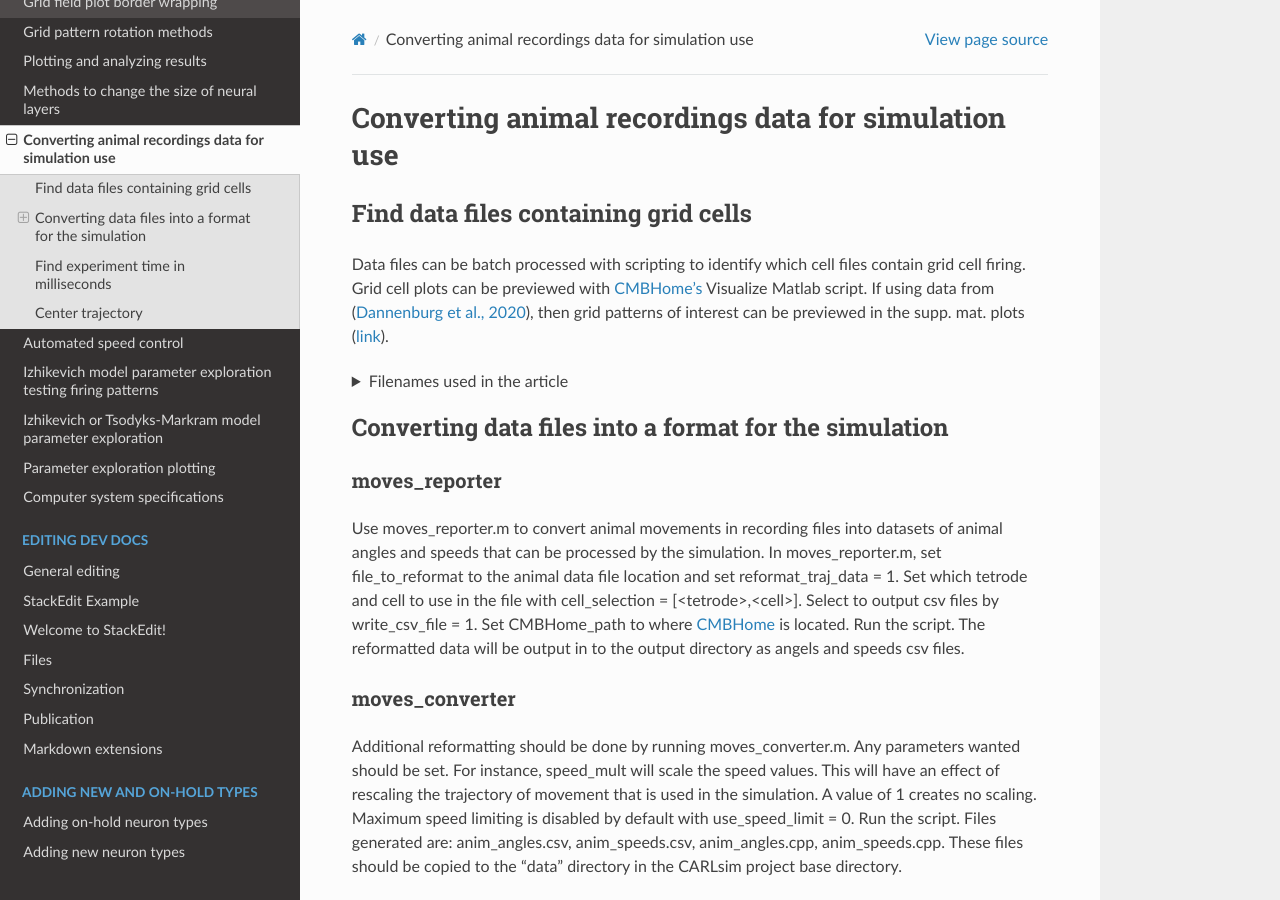
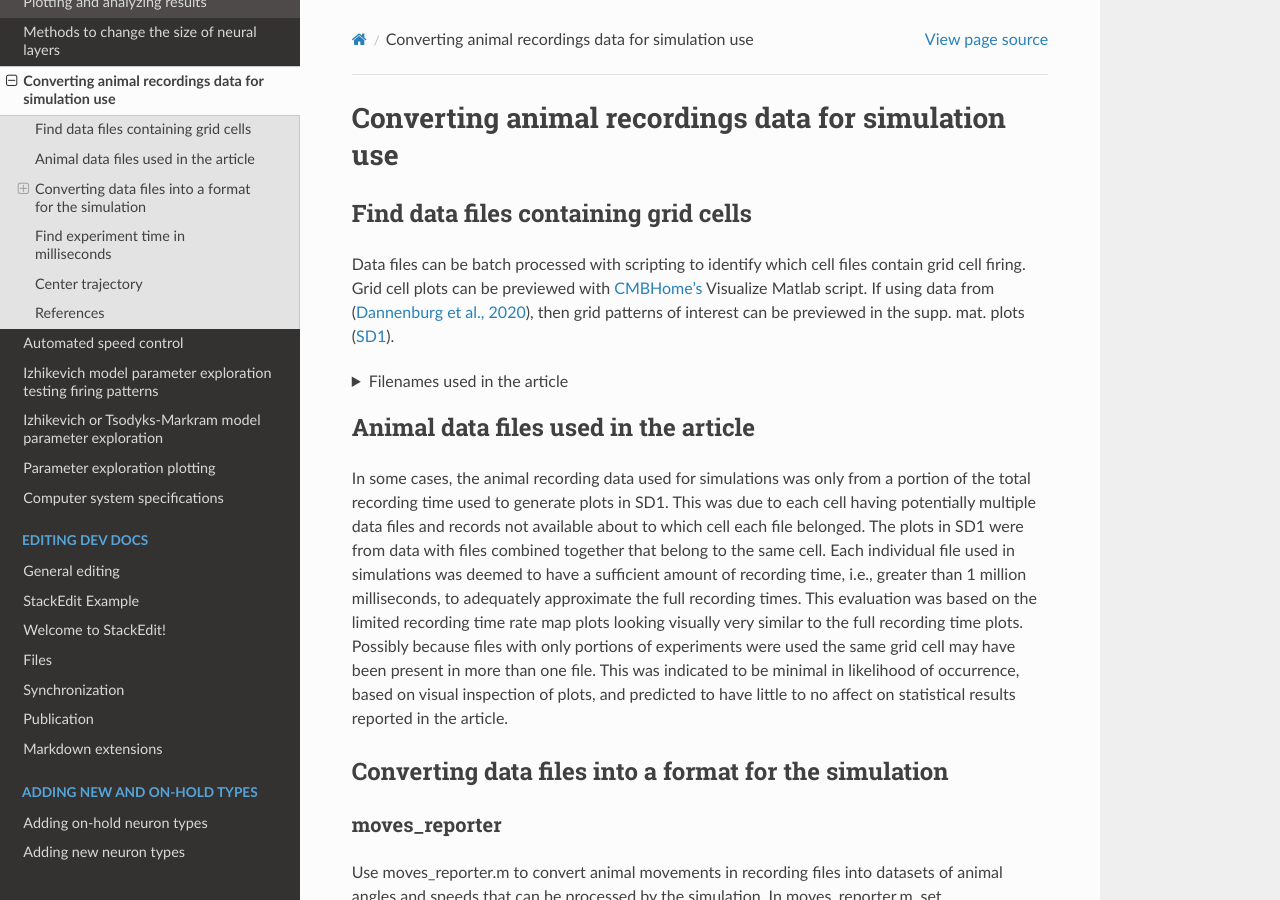
Before and after one commit to Hippocampome-Org/hco_dev_docs, a Sphinx documentation site: the page built from docs/spatial_nav/moves_converter.md, in a window 1280 px wide and 900 px high. Built offline with Sphinx 7.4.7 and the Read the Docs theme 2.0.0, drawn with Linux system fonts in a browser that asks for light colours; some of the changed text lies outside the part shown.

Commit message:
added to animal recordings data conversion doc

```diff
--- a/docs/spatial_nav/moves_converter.md
+++ b/docs/spatial_nav/moves_converter.md
@@ -3,7 +3,7 @@ Converting animal recordings data for simulation use
 
 ## Find data files containing grid cells
 
-Data files can be batch processed with scripting to identify which cell files contain grid cell firing. Grid cell plots can be previewed with [CMBHome's](https://github.com/hasselmonians/CMBHOME) Visualize Matlab script. If using data from ([Dannenburg et al., 2020](https://elifesciences.org/articles/62500)), then grid patterns of interest can be previewed in the supp. mat. plots ([link](https://cdn.elifesciences.org/articles/62500/elife-62500-fig6-data1-v2.pdf)).
+Data files can be batch processed with scripting to identify which cell files contain grid cell firing. Grid cell plots can be previewed with [CMBHome's](https://github.com/hasselmonians/CMBHOME) Visualize Matlab script. If using data from ([Dannenburg et al., 2020](https://elifesciences.org/articles/62500)), then grid patterns of interest can be previewed in the supp. mat. plots ([SD1](https://cdn.elifesciences.org/articles/62500/elife-62500-fig6-data1-v2.pdf)).
 <br><details>
 <summary>Filenames used in the article</summary>
 In the article's Fig 2., filenames used for experiments were:
@@ -13,6 +13,10 @@ In the article's Fig 2., filenames used for experiments were:
 <br>
 <br>Any users wanting to use this specific data should please contact us for it.
 </details><br>
+
+## Animal data files used in the article
+
+In some cases, the animal recording data used for simulations was only from a portion of the total recording time used to generate plots in SD1. This was due to each cell having potentially multiple data files and records not available about to which cell each file belonged. The plots in SD1 were from data with files combined together that belong to the same cell. Each individual file used in simulations was deemed to have a sufficient amount of recording time, i.e., greater than 1 million milliseconds, to adequately approximate the full recording times. This evaluation was based on the limited recording time rate map plots looking visually very similar to the full recording time plots. Possibly because files with only portions of experiments were used the same grid cell may have been present in more than one file. This was indicated to be minimal in likelihood of occurrence, based on visual inspection of plots, and predicted to have little to no affect on statistical results reported in the article.
 
 ## Converting data files into a format for the simulation
 
@@ -60,3 +64,7 @@ Some starting positions found to work reasonably well are:
 <br>pos\[2\]={21,27} (40x40 grid cell layer)
 <br>pos\[2\]={23,29} (42x42 grid cell layer possibly)
 </details>
+
+## References
+
+Dannenberg, H., Lazaro, H., Nambiar, P., Hoyland, A., & Hasselmo, M. E. (2020). Effects of visual inputs on neural dynamics for coding of location and running speed in medial entorhinal cortex. ELife, 9, e62500. https://doi.org/10.7554/eLife.62500
```
